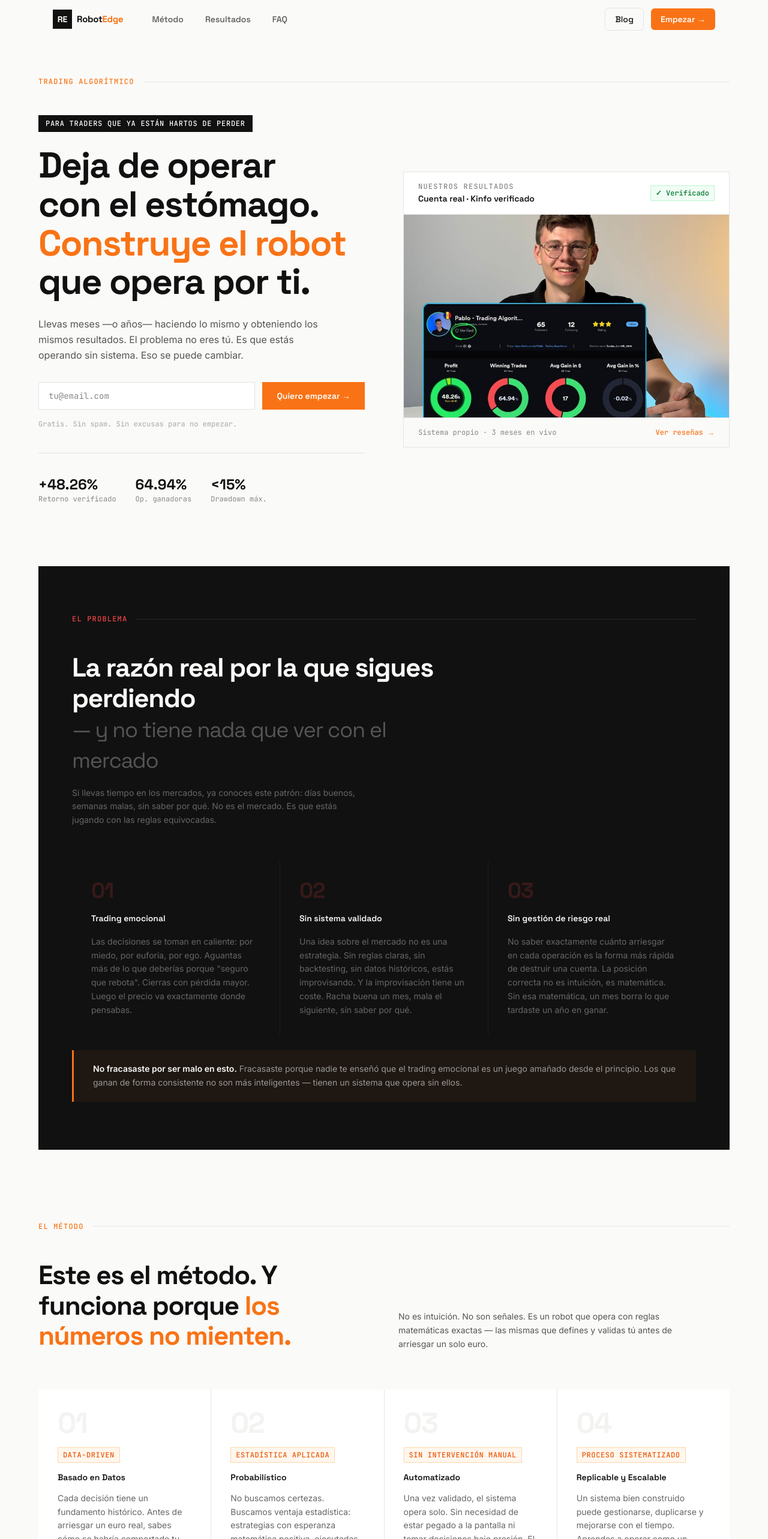
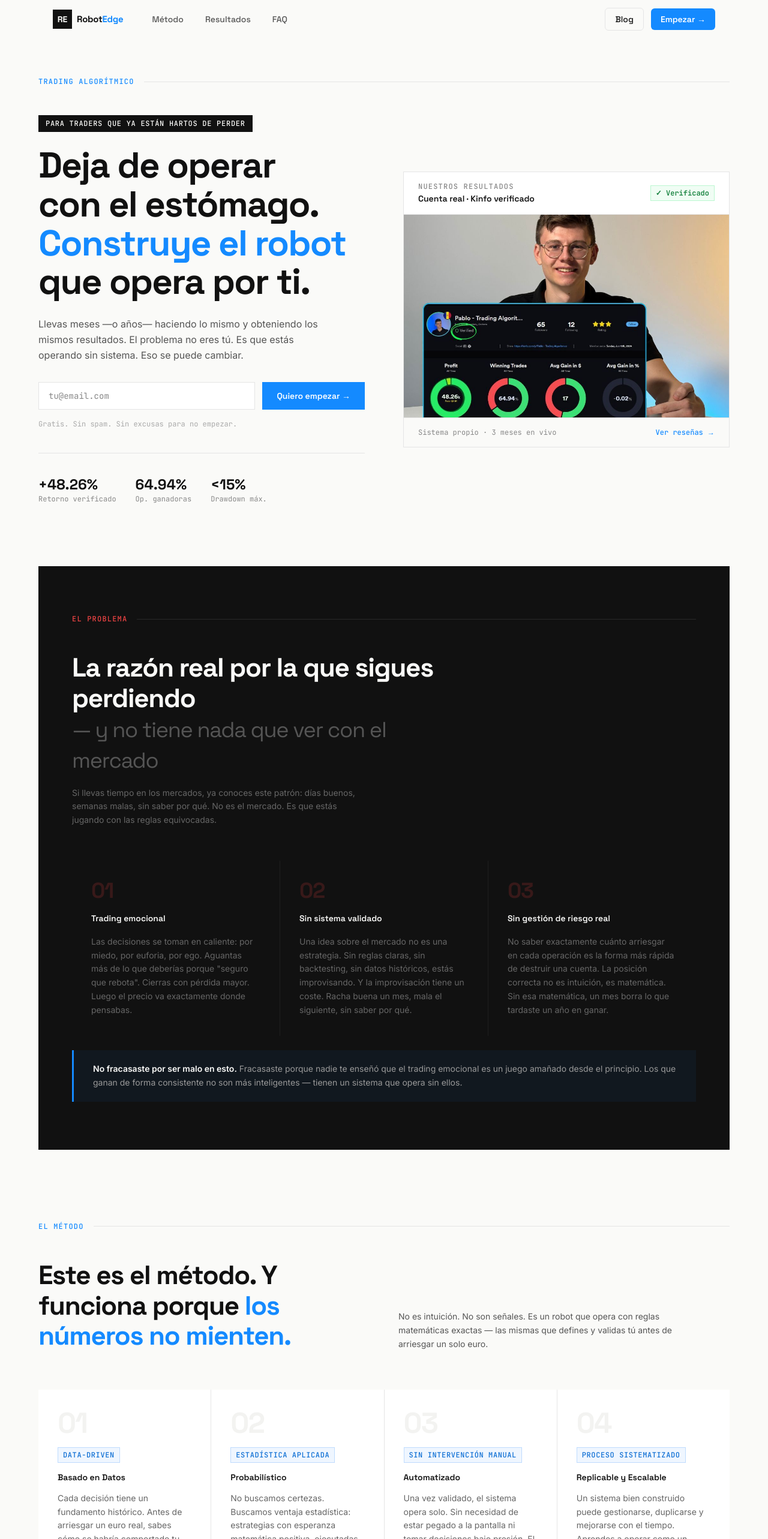
Before and after one commit to Blillo90/robotedge-landing-2, a Next.js app: page / in a window 1280 px wide. Shown: the top 2566 px of the page at 60% size. Built offline with nearby package versions, Linux system fonts and the light colour scheme.

Commit message:
Replace orange accent with #148AFF blue

```diff
--- a/components/landing/FAQ.tsx
+++ b/components/landing/FAQ.tsx
@@ -37,7 +37,7 @@ export default function FAQ() {
 
         <div className="flex items-center gap-4 mb-12">
           <span className="text-xs font-medium tracking-widest uppercase"
-            style={{ fontFamily: 'var(--font-mono)', color: '#F97316' }}>
+            style={{ fontFamily: 'var(--font-mono)', color: '#148AFF' }}>
             Preguntas frecuentes
           </span>
           <div className="flex-1 h-px" style={{ background: '#E5E5E5' }} />
@@ -54,7 +54,7 @@ export default function FAQ() {
             }}
           >
             Las dudas que tienes antes de empezar.{' '}
-            <span style={{ color: '#F97316' }}>Resueltas.</span>
+            <span style={{ color: '#148AFF' }}>Resueltas.</span>
           </h2>
 
           <div style={{ borderTop: '1px solid #E5E5E5' }}>
@@ -72,7 +72,7 @@ export default function FAQ() {
                   <span
                     className="shrink-0 w-5 h-5 flex items-center justify-center text-sm font-bold"
                     style={{
-                      color: '#F97316',
+                      color: '#148AFF',
                       transition: 'transform 0.2s',
                       transform: open === i ? 'rotate(45deg)' : 'rotate(0deg)',
                       display: 'inline-block',
--- a/components/landing/Features.tsx
+++ b/components/landing/Features.tsx
@@ -36,7 +36,7 @@ export default function Features() {
 
         <div className="flex items-center gap-4 mb-12">
           <span className="text-xs font-medium tracking-widest uppercase"
-            style={{ fontFamily: 'var(--font-mono)', color: '#F97316' }}>
+            style={{ fontFamily: 'var(--font-mono)', color: '#148AFF' }}>
             El Método
           </span>
           <div className="flex-1 h-px" style={{ background: '#E5E5E5' }} />
@@ -53,7 +53,7 @@ export default function Features() {
             }}
           >
             Este es el método. Y funciona porque{' '}
-            <span style={{ color: '#F97316' }}>los números no mienten.</span>
+            <span style={{ color: '#148AFF' }}>los números no mienten.</span>
           </h2>
           <p className="text-sm leading-relaxed" style={{ color: '#555555', maxWidth: '52ch' }}>
             No es intuición. No son señales. Es un robot que opera con reglas
@@ -75,9 +75,9 @@ export default function Features() {
                 className="text-xs font-medium tracking-wider uppercase inline-block px-2 py-1 self-start"
                 style={{
                   fontFamily: 'var(--font-mono)',
-                  background: '#FFF7ED',
-                  color: '#EA580C',
-                  border: '1px solid #FED7AA',
+                  background: '#EFF6FF',
+                  color: '#0E6FD4',
+                  border: '1px solid #BFDBFE',
                 }}
               >
                 {f.tag}
--- a/components/landing/Hero.tsx
+++ b/components/landing/Hero.tsx
@@ -38,7 +38,7 @@ function HeroForm() {
     return (
       <div
         className="py-4 px-6 text-sm"
-        style={{ background: '#FFF7ED', border: '1px solid #FED7AA', color: '#9A3412' }}
+        style={{ background: '#EFF6FF', border: '1px solid #BFDBFE', color: '#9A3412' }}
       >
         ¡Listo! Revisa tu bandeja de entrada.
       </div>
@@ -64,14 +64,14 @@ function HeroForm() {
           fontFamily: 'var(--font-mono)',
           color: '#111111',
         }}
-        onFocus={(e) => (e.currentTarget.style.borderColor = '#F97316')}
+        onFocus={(e) => (e.currentTarget.style.borderColor = '#148AFF')}
         onBlur={(e)  => (e.currentTarget.style.borderColor = '#E5E5E5')}
       />
       <button
         type="submit"
         disabled={status === 'loading'}
         className="px-6 py-3 text-sm font-semibold text-white transition-opacity hover:opacity-90 disabled:opacity-60 shrink-0"
-        style={{ background: '#F97316', fontFamily: 'var(--font-display)' }}
+        style={{ background: '#148AFF', fontFamily: 'var(--font-display)' }}
       >
         {status === 'loading' ? 'Enviando…' : 'Quiero empezar →'}
       </button>
@@ -91,7 +91,7 @@ export default function Hero() {
         <div className="flex items-center gap-4 mb-12">
           <span
             className="text-xs font-medium tracking-widest uppercase"
-            style={{ fontFamily: 'var(--font-mono)', color: '#F97316' }}
+            style={{ fontFamily: 'var(--font-mono)', color: '#148AFF' }}
           >
             Trading Algorítmico
           </span>
@@ -127,7 +127,7 @@ export default function Hero() {
             >
               Deja de operar
               <br />con el estómago.
-              <br /><span style={{ color: '#F97316' }}>Construye el robot</span>
+              <br /><span style={{ color: '#148AFF' }}>Construye el robot</span>
               <br />que opera por ti.
             </h1>
 
@@ -203,7 +203,7 @@ export default function Hero() {
                   target="_blank"
                   rel="noopener noreferrer"
                   className="text-xs font-medium"
-                  style={{ color: '#F97316', fontFamily: 'var(--font-mono)' }}
+                  style={{ color: '#148AFF', fontFamily: 'var(--font-mono)' }}
                 >
                   Ver reseñas →
                 </Link>
--- a/components/landing/HowItWorks.tsx
+++ b/components/landing/HowItWorks.tsx
@@ -50,7 +50,7 @@ export default function HowItWorks() {
 
         <div className="flex items-center gap-4 mb-12">
           <span className="text-xs font-medium tracking-widest uppercase"
-            style={{ fontFamily: 'var(--font-mono)', color: '#F97316' }}>
+            style={{ fontFamily: 'var(--font-mono)', color: '#148AFF' }}>
             Cómo funciona
           </span>
           <div className="flex-1 h-px" style={{ background: '#E5E5E5' }} />
@@ -67,7 +67,7 @@ export default function HowItWorks() {
             }}
           >
             De cero al primer robot operando en cuenta real.{' '}
-            <span style={{ color: '#F97316' }}>En 8 semanas.</span>
+            <span style={{ color: '#148AFF' }}>En 8 semanas.</span>
           </h2>
           <p className="text-sm leading-relaxed" style={{ color: '#555555' }}>
             Sin atajos. Sin promesas absurdas. Un proceso paso a paso que puedes
--- a/components/landing/LeadForm.tsx
+++ b/components/landing/LeadForm.tsx
@@ -40,7 +40,7 @@ export default function LeadForm() {
 
           <div className="flex items-center gap-4 mb-10">
             <span className="text-xs font-medium tracking-widest uppercase"
-              style={{ fontFamily: 'var(--font-mono)', color: '#F97316' }}>
+              style={{ fontFamily: 'var(--font-mono)', color: '#148AFF' }}>
               Recurso Gratuito
             </span>
             <div className="flex-1 h-px" style={{ background: 'rgba(255,255,255,0.08)' }} />
@@ -58,7 +58,7 @@ export default function LeadForm() {
                 }}
               >
                 Para de improvisar.{' '}
-                <span style={{ color: '#F97316' }}>Construye tu primer robot</span>{' '}
+                <span style={{ color: '#148AFF' }}>Construye tu primer robot</span>{' '}
                 de trading ahora.
               </h2>
               <p className="text-sm leading-relaxed" style={{ color: '#666666', maxWidth: '48ch' }}>
@@ -72,9 +72,9 @@ export default function LeadForm() {
               {status === 'success' ? (
                 <div
                   className="py-6 px-8 text-sm"
-                  style={{ background: 'rgba(249,115,22,0.08)', border: '1px solid rgba(249,115,22,0.2)' }}
+                  style={{ background: 'rgba(20,138,255,0.08)', border: '1px solid rgba(20,138,255,0.2)' }}
                 >
-                  <p className="font-semibold mb-1" style={{ color: '#FB923C' }}>¡Listo! Revisa tu bandeja de entrada.</p>
+                  <p className="font-semibold mb-1" style={{ color: '#60A5FA' }}>¡Listo! Revisa tu bandeja de entrada.</p>
                   <p style={{ color: '#666666' }}>Te hemos enviado acceso a la guía. Si no la ves, comprueba spam.</p>
                 </div>
               ) : (
@@ -97,14 +97,14 @@ export default function LeadForm() {
                         color: '#FAFAF8',
                         fontFamily: 'var(--font-mono)',
                       }}
-                      onFocus={(e) => (e.currentTarget.style.borderColor = '#F97316')}
+                      onFocus={(e) => (e.currentTarget.style.borderColor = '#148AFF')}
                       onBlur={(e)  => (e.currentTarget.style.borderColor = 'rgba(255,255,255,0.1)')}
                     />
                     <button
                       type="submit"
                       disabled={status === 'loading'}
                       className="w-full px-6 py-3.5 text-sm font-semibold text-white transition-opacity hover:opacity-90 disabled:opacity-60"
-                      style={{ background: '#F97316', fontFamily: 'var(--font-display)' }}
+                      style={{ background: '#148AFF', fontFamily: 'var(--font-display)' }}
                     >
                       {status === 'loading' ? 'Enviando…' : 'Quiero empezar ya →'}
                     </button>
--- a/components/landing/Problem.tsx
+++ b/components/landing/Problem.tsx
@@ -77,7 +77,7 @@ export default function Problem() {
 
           <div
             className="mt-6 px-8 py-5"
-            style={{ background: 'rgba(249,115,22,0.06)', borderLeft: '3px solid #F97316' }}
+            style={{ background: 'rgba(20,138,255,0.06)', borderLeft: '3px solid #148AFF' }}
           >
             <p className="text-sm leading-relaxed" style={{ color: '#999999' }}>
               <span className="font-semibold" style={{ color: '#FAFAF8' }}>No fracasaste por ser malo en esto.</span>{' '}
--- a/components/layout/Footer.tsx
+++ b/components/layout/Footer.tsx
@@ -14,7 +14,7 @@ export default function Footer() {
               RE
             </div>
             <span style={{ fontFamily: 'var(--font-display)', fontWeight: 700, fontSize: '14px', letterSpacing: '-0.02em' }}>
-              Robot<span style={{ color: '#F97316' }}>Edge</span>
+              Robot<span style={{ color: '#148AFF' }}>Edge</span>
             </span>
           </div>
           <p className="text-sm" style={{ color: '#888888', maxWidth: '32ch' }}>
--- a/components/layout/Navbar.tsx
+++ b/components/layout/Navbar.tsx
@@ -54,7 +54,7 @@ export default function Navbar() {
             RE
           </div>
           <span style={{ fontFamily: 'var(--font-display)', fontWeight: 700, fontSize: '15px', letterSpacing: '-0.02em' }}>
-            Robot<span style={{ color: '#F97316' }}>Edge</span>
+            Robot<span style={{ color: '#148AFF' }}>Edge</span>
           </span>
         </Link>
 
@@ -86,7 +86,7 @@ export default function Navbar() {
           <Link
             href="#guia-gratuita"
             className="px-4 py-2 text-sm font-semibold rounded-md text-white transition-opacity hover:opacity-90"
-            style={{ fontFamily: 'var(--font-display)', background: '#F97316' }}
+            style={{ fontFamily: 'var(--font-display)', background: '#148AFF' }}
           >
             Empezar →
           </Link>
@@ -132,7 +132,7 @@ export default function Navbar() {
             <Link
               href="#guia-gratuita"
               className="block text-center text-sm font-semibold py-3 px-6 rounded-md text-white"
-              style={{ background: '#F97316', fontFamily: 'var(--font-display)' }}
+              style={{ background: '#148AFF', fontFamily: 'var(--font-display)' }}
             >
               Empezar →
             </Link>
```
Also changed, not shown: 1 other file (tests, documents, lock files or other folders).
